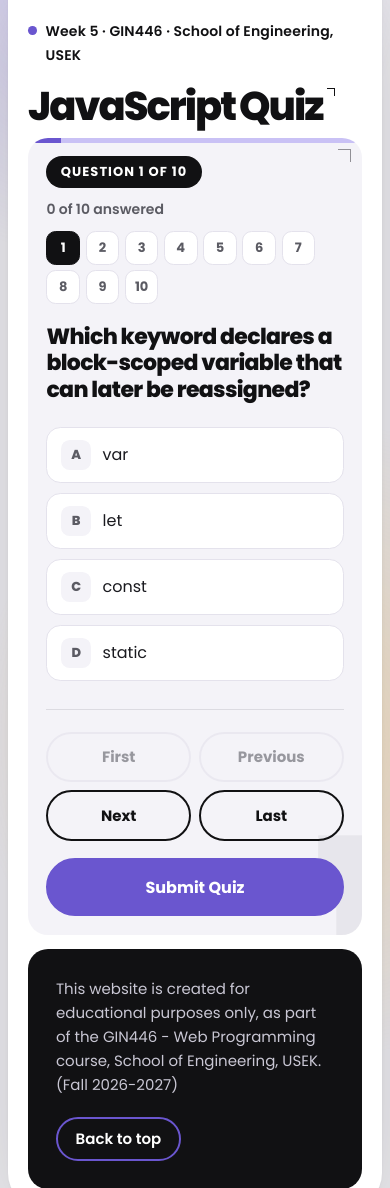
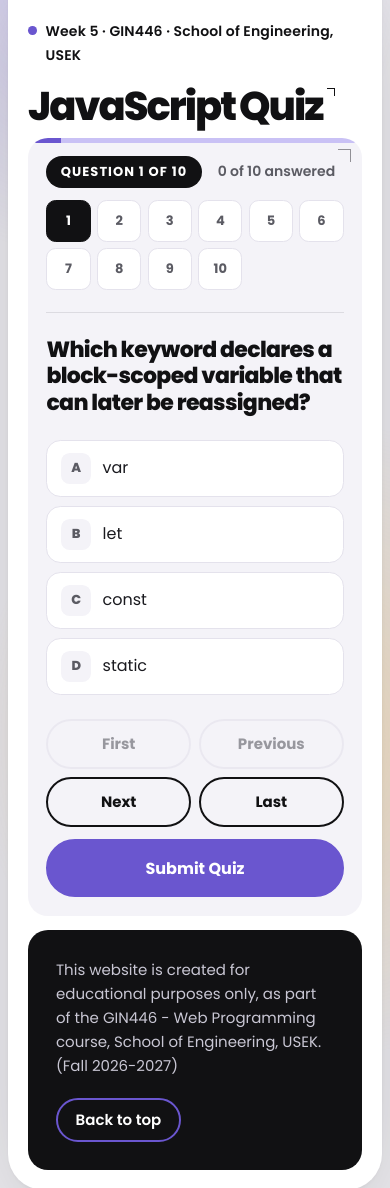
Before and after one commit to jadhaidar0/web-programming-site, a Flask app: page /quiz in a window 390 px wide. Shown: the part 77-1265 px from the top of the page. Run offline with Flask 3, Linux system fonts and the light colour scheme.

Commit message:
quiz: use the full width instead of a narrow column
The panel is now a two column CSS Grid with named areas: the header and
stepper span the top, then the question and choices sit on the left with
the navigation and submit docked on the right, sticky so they stay in
reach. Under 60rem the areas collapse to one column and the blocks stack
in markup order, which is why the header is written first.

Choices and correction cards both use auto-fit, so they go two-up when
there is room and one-up when there is not, with no media query. The
stepper and the results strip spread across the width as grids.

Removed the big faint question number: it was filling empty space that
the new layout no longer has, and it was landing behind the controls.

```diff
--- a/static/quiz.css
+++ b/static/quiz.css
@@ -21,7 +21,8 @@
 
 
 /* ---------- 1. Page and panels ---------- */
-.container { width: 100%; max-width: 62rem; margin: 0; }
+/* Full width: the shell already limits how wide the page gets. */
+.container { width: 100%; margin: 0; }
 
 .container > h1 {
   margin: 0 0 var(--gap);
@@ -42,6 +43,29 @@
   overflow: hidden;
 }
 
+/* The panel is a two column grid. Named areas say where each block
+   goes, which is easier to read than counting line numbers: the header
+   spans both columns, then the question and the controls sit beside
+   each other. minmax(0, 1fr) on the first column lets it shrink rather
+   than being forced wide by a long word. */
+#quizPanel {
+  display: grid;
+  grid-template-columns: minmax(0, 1fr) minmax(13rem, 17rem);
+  grid-template-areas:
+    "head head"
+    "main side";
+  gap: 1.75rem 3rem;
+  align-items: start;
+}
+.quiz-head { grid-area: head; }
+.quiz-main { grid-area: main; min-width: 0; }
+.quiz-side {
+  grid-area: side;
+  position: sticky;            /* the controls stay in reach while the
+                                  choices scroll past on a short window */
+  top: 1.5rem;
+}
+
 /* The corner bracket the tiles elsewhere on the site carry. */
 #quizPanel::after,
 #resultsPanel::after {
@@ -56,25 +80,6 @@
   opacity: 0.45;
   pointer-events: none;
 }
-
-/* The huge faint question number behind the card. attr(data-q) reads
-   the attribute quiz.js sets, so the number is typed nowhere. */
-#quizPanel::before {
-  content: attr(data-q);
-  position: absolute;
-  right: -0.06em;
-  bottom: -0.32em;
-  z-index: 0;
-  color: var(--ink);
-  font-size: 18rem;
-  font-weight: 800;
-  letter-spacing: -0.06em;
-  line-height: 1;
-  opacity: 0.05;
-  pointer-events: none;
-}
-/* Everything real sits above the watermark. */
-#quizPanel > * { position: relative; z-index: 1; }
 
 /* The progress bar across the top is two background layers: the lilac
    fill first, the pale track behind it. A gradient between two
@@ -99,8 +104,10 @@
   display: flex;
   flex-wrap: wrap;
   align-items: center;
-  gap: 0.6rem 1rem;
-  margin-bottom: 1.25rem;
+  gap: 0.75rem 1rem;
+  margin: 0;
+  padding-bottom: 1.4rem;
+  border-bottom: 1.5px solid rgb(17 17 19 / 0.1);
 }
 
 #progress {
@@ -124,16 +131,17 @@
 
 /* One numbered dot per question. order: 1 puts it on its own line below
    the two labels without needing another wrapper. */
+/* order: 1 drops the stepper onto its own line under the two labels
+   without needing another wrapper around them. */
 #stepper {
   order: 1;
   flex: 1 0 100%;
-  display: flex;
-  flex-wrap: wrap;
-  gap: 0.35rem;
+  display: grid;
+  grid-template-columns: repeat(auto-fit, minmax(2.4rem, 1fr));
+  gap: 0.4rem;
 }
 .step {
-  width: 2.1rem;
-  height: 2.1rem;
+  height: 2.6rem;
   padding: 0;
   border: 1.5px solid var(--rule);
   border-radius: 0.6rem;
@@ -178,10 +186,11 @@
    typed into the HTML, so the letters cannot go out of order. */
 #choices {
   counter-reset: choice;
-  display: flex;
-  flex-direction: column;
+  display: grid;
+  /* auto-fit gives two columns of choices when the panel is wide and
+     one when it is not, with no media query. */
+  grid-template-columns: repeat(auto-fit, minmax(min(22rem, 100%), 1fr));
   gap: 0.6rem;
-  max-width: 44rem;
 }
 
 .choice {
@@ -251,12 +260,10 @@
 
 /* ---------- 4. Navigation and submit ---------- */
 .navigation {
-  display: flex;
-  flex-wrap: wrap;
+  display: grid;
+  grid-template-columns: 1fr 1fr;
   gap: 0.5rem;
-  margin-top: 1.75rem;
-  padding-top: 1.35rem;
-  border-top: 1.5px solid rgb(17 17 19 / 0.1);
+  margin: 0;
 }
 
 .navigation button,
@@ -283,7 +290,8 @@
 }
 
 .submit {
-  margin-top: 1.1rem;
+  width: 100%;
+  margin-top: 0.75rem;
   padding: 0.85rem 1.9rem;
   background: var(--lilac);
   border-color: var(--lilac);
@@ -395,11 +403,15 @@ button:focus-visible { outline: 3px solid var(--lilac); outline-offset: 3px; }
   letter-spacing: 0.12em;
   text-transform: uppercase;
 }
-#resultStrip { display: flex; flex-wrap: wrap; gap: 0.35rem; }
+#resultStrip {
+  display: grid;
+  grid-template-columns: repeat(auto-fit, minmax(2.6rem, 1fr));
+  gap: 0.4rem;
+  max-width: 44rem;
+}
 
 .strip-cell {
-  width: 2.3rem;
-  height: 2.3rem;
+  height: 2.6rem;
   padding: 0;
   border: 1.5px solid transparent;
   border-radius: 0.55rem;
@@ -424,7 +436,16 @@ button:focus-visible { outline: 3px solid var(--lilac); outline-offset: 3px; }
   font-size: 1.25rem;
 }
 
-#correctionCards { margin: 0; padding: 0; list-style: none; }
+/* The correction uses the width too: as many columns as fit, each at
+   least 30rem so a card never becomes a narrow strip of text. */
+#correctionCards {
+  display: grid;
+  grid-template-columns: repeat(auto-fit, minmax(min(30rem, 100%), 1fr));
+  gap: 0.7rem;
+  margin: 0;
+  padding: 0;
+  list-style: none;
+}
 
 /* A coloured spine down the left says at a glance how it went. */
 .fix {
@@ -433,7 +454,6 @@ button:focus-visible { outline: 3px solid var(--lilac); outline-offset: 3px; }
   border-left: 5px solid var(--rule);
   background: var(--wash);
 }
-.fix + .fix { margin-top: 0.6rem; }
 .fix[data-state="right"] { border-left-color: #4F8A5B; }
 .fix[data-state="wrong"] { border-left-color: #B3261E; }
 .fix[data-state="empty"] { border-left-color: var(--muted); }
@@ -517,13 +537,22 @@ button:focus-visible { outline: 3px solid var(--lilac); outline-offset: 3px; }
 
 
 /* ---------- 8. Small screens ---------- */
+/* Under 60rem the two columns collapse into one. The blocks then stack
+   in markup order, which is why the header is written first. */
+@media (max-width: 60rem) {
+  #quizPanel {
+    grid-template-columns: minmax(0, 1fr);
+    grid-template-areas: "head" "main" "side";
+    gap: 1.5rem;
+  }
+  .quiz-side { position: static; }
+}
+
 @media (max-width: 44rem) {
   #quizPanel,
   #resultsPanel { padding: 1.15rem; }
-  #quizPanel::before { font-size: 11rem; }
   .choice { padding: 0.75rem 0.85rem; gap: 0.7rem; font-size: 1rem; }
-  #answeredCount { margin-left: 0; flex: 1 0 100%; }
-  .navigation { display: grid; grid-template-columns: 1fr 1fr; }
+  #answeredCount { margin-left: 0; }
   .navigation button, .submit { width: 100%; }
   .fix-answers, .fix-why { padding-left: 0; }
   .score-ring { width: 8rem; height: 8rem; }
--- a/static/quiz.js
+++ b/static/quiz.js
@@ -308,12 +308,10 @@ function renderQuestion() {
     "Question " + (currentQuestion + 1) + " of " + questions.length;
   document.getElementById("questionText").textContent = current.question;
 
-  // Two values handed to CSS. --progress drives the bar at the top of
-  // the panel, and data-q is printed as the big faint number behind the
-  // card with content: attr(data-q). Both live in the stylesheet; only
-  // the values come from here.
+  // One value handed to CSS: how far through the quiz we are, as a
+  // number between 0 and 1. The stylesheet draws the bar at the top of
+  // the panel from it, so the width lives in the CSS.
   panel.style.setProperty("--progress", (currentQuestion + 1) / questions.length);
-  panel.dataset.q = currentQuestion + 1;
 
   renderStepper();
 
--- a/templates/quiz.html
+++ b/templates/quiz.html
@@ -30,16 +30,24 @@
   <p class="eyebrow">Week 5 · GIN446 · School of Engineering, USEK</p>
   <h1>JavaScript Quiz<span class="bracket" aria-hidden="true"></span></h1>
 
+  {# Three blocks, laid out by CSS Grid: the header spans the full width,
+     then the question and the controls sit side by side. On a narrow
+     screen the grid collapses to one column and they stack in this
+     same order, which is why the header is first in the markup. #}
   <section id="quizPanel" aria-labelledby="questionText">
+
     <header class="quiz-head">
       <p id="progress"></p>
+      <p id="answeredCount"></p>
       {# quiz.js inserts the numbered stepper here, after #progress. #}
-      <p id="answeredCount"></p>
     </header>
 
+    <div class="quiz-main">
       <h2 id="questionText"></h2>
       <div id="choices"></div>
+    </div>
 
+    <aside class="quiz-side">
       <div class="navigation">
         <button id="firstBtn" onclick="goFirst()">First</button>
         <button id="previousBtn" onclick="goPrevious()">Previous</button>
@@ -48,6 +56,8 @@
       </div>
 
       <button class="submit" onclick="submitQuiz()">Submit Quiz</button>
+    </aside>
+
   </section>
 
   <section id="resultsPanel" aria-labelledby="resultsTitle">
```
Lines whose indentation alone changed are shown as unchanged.
